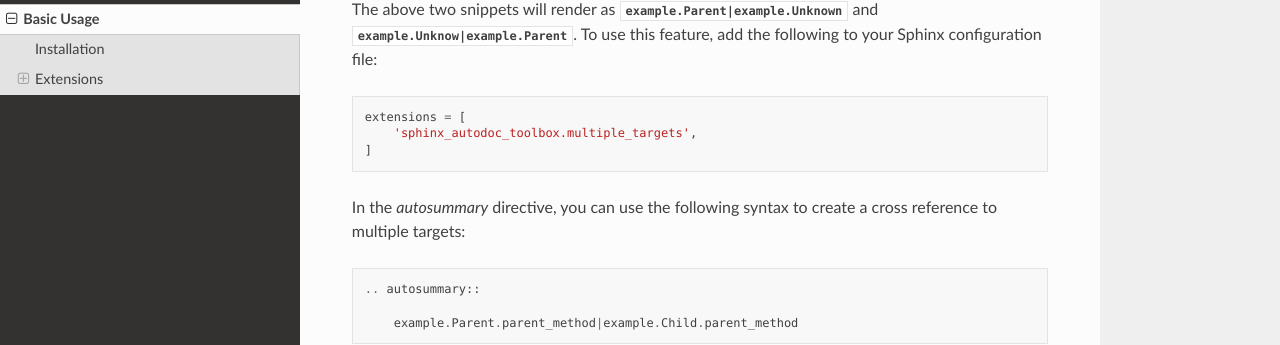
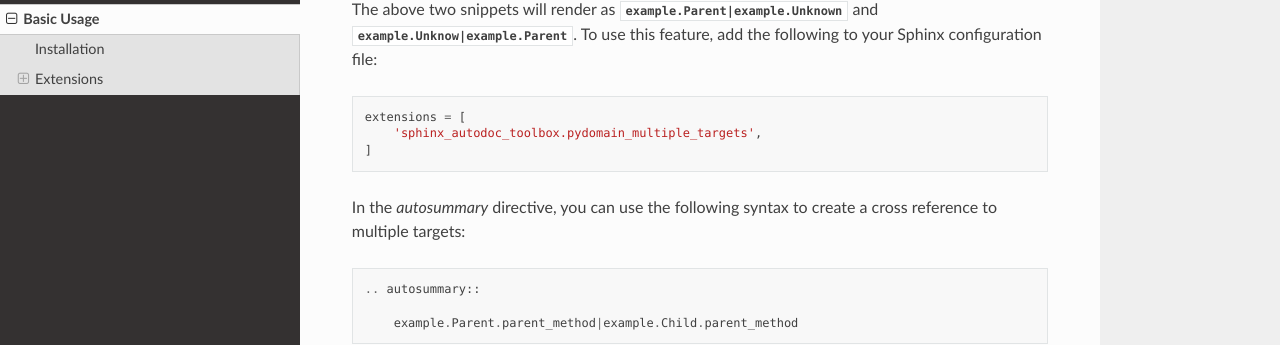
Before and after one commit to haiiliin/sphinx-autodoc-toolbox, a Sphinx documentation site: the page built from docs/basic_usage.rst, in a window 1280 px wide and 900 px high, scrolled down 1027 px. Shown: the part 134-479 px from the top of the window. Built offline with Sphinx 7.4.7 and the Read the Docs theme 2.0.0, drawn with Linux system fonts in a browser that asks for light colours; the version number could not be read and is left out.

Commit message:
Rename multiple_targets to pydomain_multiple_targets

```diff
--- a/docs/basic_usage.rst
+++ b/docs/basic_usage.rst
@@ -51,7 +51,7 @@ You can use the following syntax to create a cross reference to multiple targets
 The above two snippets will render as :py:class:`example.Parent|example.Unknown` and :py:class:`example.Unknow|example.Parent`. To use this feature, add the following to your Sphinx configuration file::
 
     extensions = [
-        'sphinx_autodoc_toolbox.multiple_targets',
+        'sphinx_autodoc_toolbox.pydomain_multiple_targets',
     ]
 
 In the `autosummary` directive, you can use the following syntax to create a cross reference to multiple targets::
--- a/docs/conf.py
+++ b/docs/conf.py
@@ -31,7 +31,7 @@ extensions = [
     'sphinx.ext.autodoc',
     'sphinx.ext.autosummary',
     'sphinx_autodoc_toolbox.collapse',
-    'sphinx_autodoc_toolbox.multiple_targets',
+    'sphinx_autodoc_toolbox.pydomain_multiple_targets',
     'sphinx_autodoc_toolbox.autosummary_multiple_targets',
     'sphinx_copybutton',
 ]
```
